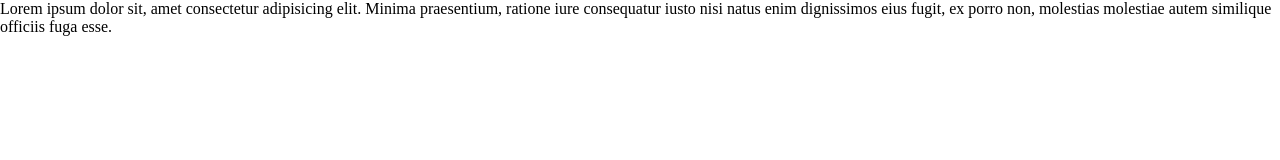
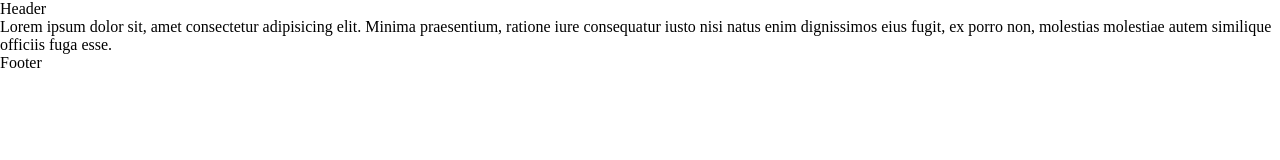
Before and after one commit to murigama/gatsby-boilerplate, a Gatsby site: page / in a window 1280 px wide. Built offline with nearby package versions, Linux system fonts and the light colour scheme; Gatsby itself is replaced by a stand-in of ours.

Commit message:
Add default components

```diff
--- /dev/null
+++ b/src/components/shared/Footer/index.tsx
@@ -0,0 +1,17 @@
+import * as React from 'react'
+
+import { Container } from './styles'
+
+type FooterProps = {
+
+}
+
+const Footer: React.FC<FooterProps> = ({}) => {
+  return (
+    <Container>
+      Footer
+    </Container>
+  );
+};
+
+export default Footer;
--- /dev/null
+++ b/src/components/shared/Footer/styles.ts
@@ -0,0 +1,5 @@
+import styled from 'styled-components';
+
+export const Container = styled.div`
+
+`;
--- /dev/null
+++ b/src/components/shared/Header/index.tsx
@@ -0,0 +1,16 @@
+import * as React from 'react'
+
+import * as S from './styles';
+
+type HeaderProps = {
+}
+
+const Header: React.FC<HeaderProps> = ({}) => {
+  return (
+    <S.Wrapper>
+      Header
+    </S.Wrapper>
+  );
+};
+
+export default Header;
--- /dev/null
+++ b/src/components/shared/Header/styles.ts
@@ -0,0 +1,5 @@
+import styled from 'styled-components';
+
+export const Wrapper = styled.header`
+
+`;
--- /dev/null
+++ b/src/components/shared/index.ts
@@ -0,0 +1,2 @@
+export { default as Header } from './Header'
+export { default as Footer } from './Footer'
--- a/src/layouts/Default/index.tsx
+++ b/src/layouts/Default/index.tsx
@@ -1,13 +1,22 @@
+import { Footer, Header } from 'components/shared'
 import * as React from 'react'
-import { ThemeProvider } from 'styled-components'
+import styled, { ThemeProvider } from 'styled-components'
 import { GlobalStyle } from 'styles'
-import theme from '../../styles/theme/default.json'
+import theme from 'styles/theme/default.json'
+
+export const Wrapper = styled.main`
+  overflow: hidden;
+`
 
 const DefaultLayout: React.FC = ({ children }) => {
   return (
-    <ThemeProvider theme={ theme }>
+    <ThemeProvider theme={theme}>
       <GlobalStyle />
-      {children}
+      <Header />
+      <Wrapper role="main">
+        {children}
+      </Wrapper>
+      <Footer />
     </ThemeProvider>
 
   );
```
